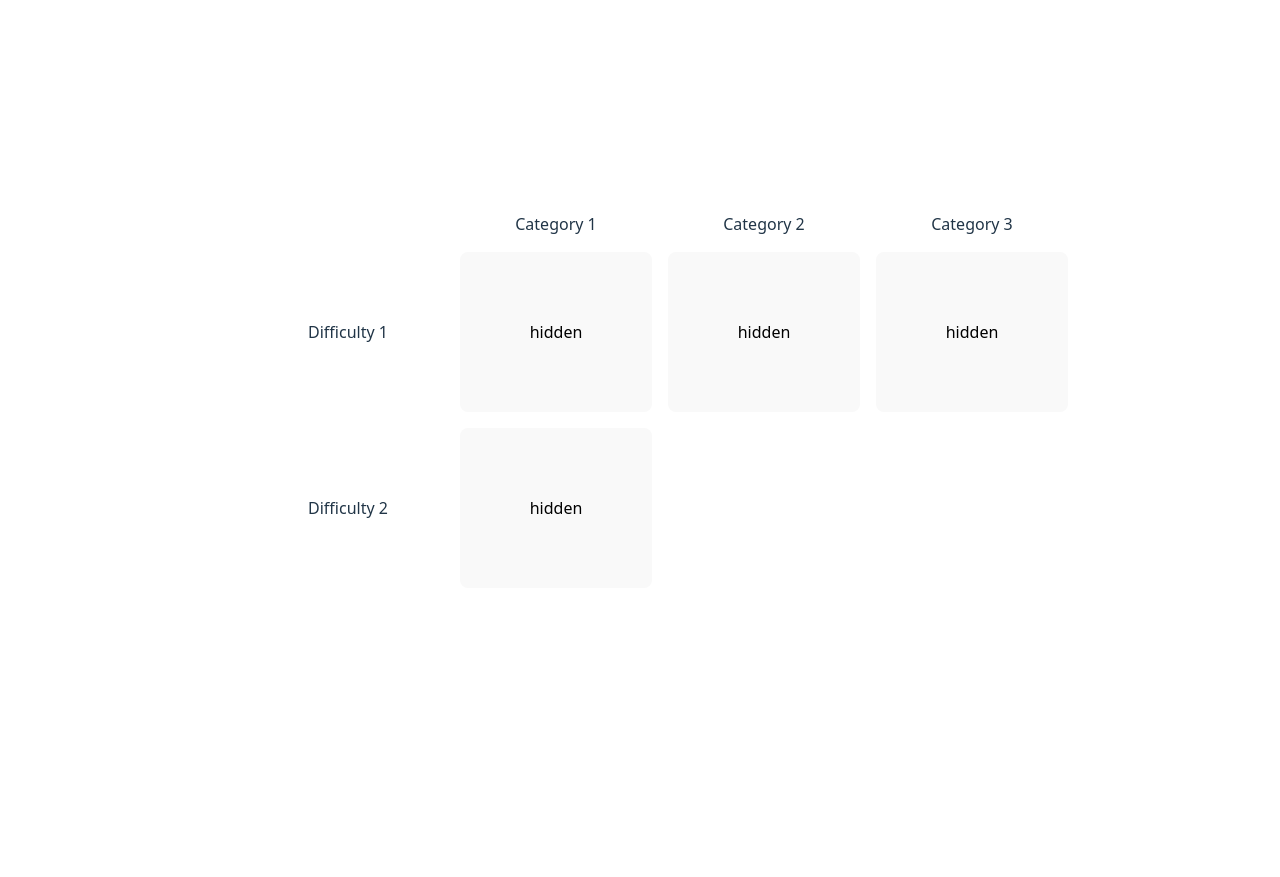
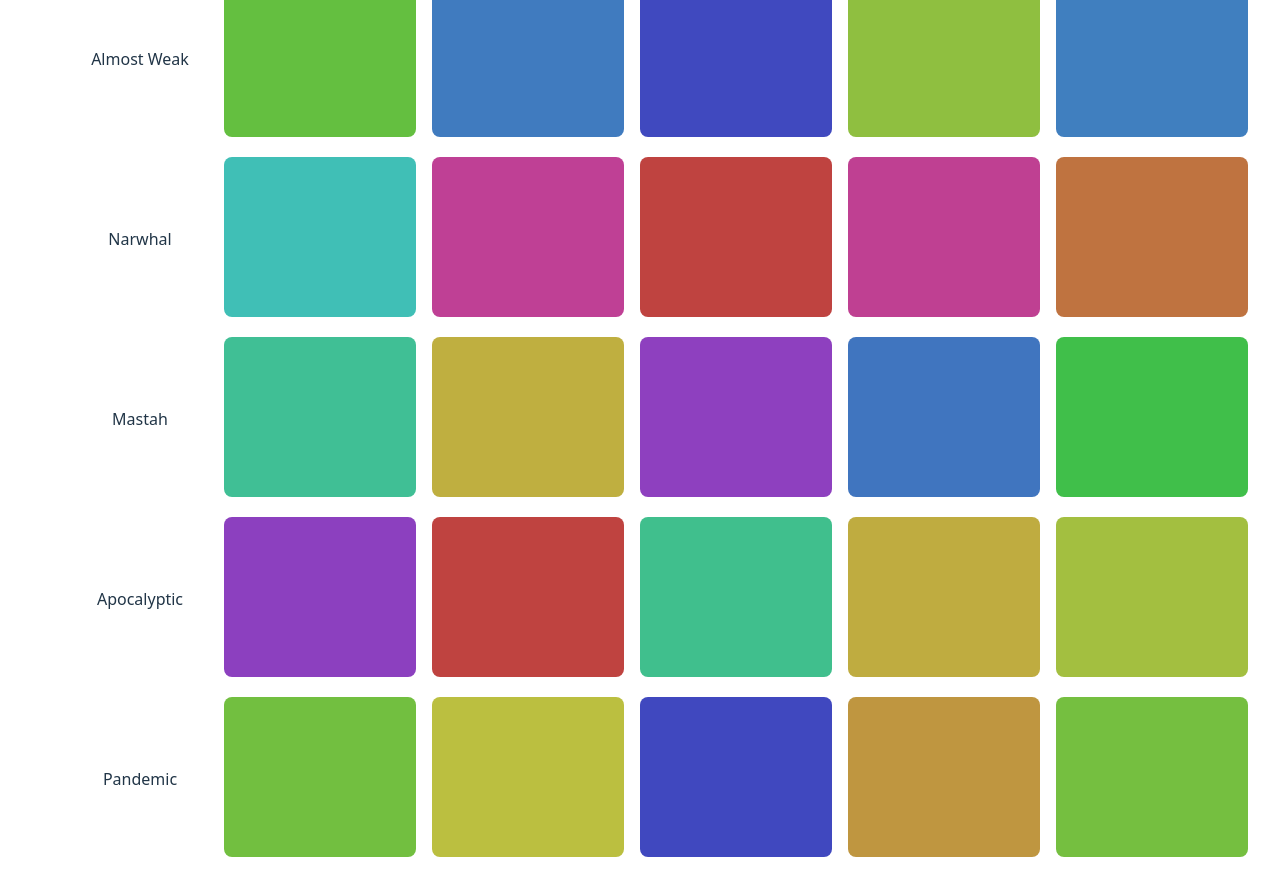
Before and after one commit to christenlanger/pic-cha, a React (Vite) app: page / in a window 1280 px wide. Before the commit the page ends 800 px from the top, so only its background shows below. Built offline with nearby package versions, Linux system fonts and the light colour scheme.

Commit message:
CSS class additions. Config modifications.

```diff
--- a/index.html
+++ b/index.html
@@ -6,6 +6,7 @@
     <title>pic-react</title>
   </head>
   <body>
+    <div id="modal-root"></div>
     <div id="root"></div>
     <script type="module" src="/src/main.tsx"></script>
   </body>
--- a/public/config.json
+++ b/public/config.json
@@ -1,9 +1,10 @@
 {
     "theme": "default",
-    "timer": 5,
-    "delay": 0,
+    "timer": 15,
+    "delay": 2,
     "bgm": "audio/folk.mp3",
-    "triggers": {
+    "loadingText": "READY",
+    "triggers.disabled": {
         "start": {
             "bgm": "audio/qloop.mp3"
         },
@@ -12,24 +13,65 @@
             "sfx": "audio/timesup.mp3"
         }
     },
+    "difficulty": {
+        "default": "Extra Stage",
+        "list": [
+            "Almost Weak",
+            "Narwhal",
+            "Mastah",
+            "Apocalyptic",
+            "Pandemic"
+        ]
+    },
     "gameBoard": [
         {
-            "category": "Category 1",
+            "category": "House Hut",
             "items": [
-                { "title": "Title 1", "imgFile": "placeholder.png" },
-                { "title": "Title 2", "imgFile": "placeholder.png" }
+                { "title": "Winter Melon (Kundol)", "imgFile": "images/hh-wintermelon.png" },
+                { "title": "Lima Beans (Patani)", "imgFile": "images/hh-limabeans.png" },
+                { "title": "Ginger (Luya)", "imgFile": "images/hh-ginger.png" },
+                { "title": "Tomato (Kamatis)", "imgFile": "images/hh-tomato.png" },
+                { "title": "Pumpking (Kalabasa)", "imgFile": "images/hh-pumpkin.png" }
             ]
         },
         {
-            "category": "Category 2",
+            "category": "Longganisa",
             "items": [
-                { "title": "Item 1", "imgFile": "placeholder.png" }
+                { "title": "Hamonado", "imgFile": "images/longganisa-hamonado.png" },
+                { "title": "Vigan", "imgFile": "images/longganisa-vigan.png" },
+                { "title": "Lucban Longganisa", "imgFile": "images/longganisa-lucban.png" },
+                { "title": "Chorizo de Cebu", "imgFile": "images/longganisa-chorizodecebu.png" },
+                { "title": "Longganisa de Guinobatan", "imgFile": "images/longganisa-guinobatan.png" }
             ]
         },
         {
-            "category": "Category 3",
+            "category": "Longganisa",
             "items": [
-                { "title": "Entry 1", "imgFile": "placeholder.png" }
+                { "title": "Hamonado", "imgFile": "images/longganisa-hamonado.png" },
+                { "title": "Vigan", "imgFile": "images/longganisa-vigan.png" },
+                { "title": "Lucban Longganisa", "imgFile": "images/longganisa-lucban.png" },
+                { "title": "Chorizo de Cebu", "imgFile": "images/longganisa-chorizodecebu.png" },
+                { "title": "Longganisa de Guinobatan", "imgFile": "images/longganisa-guinobatan.png" }
+            ]
+        },
+        {
+            "category": "Nangangamatis",
+            "items": [
+                { "title": "Afritada", "imgFile": "images/tomato-afritada.png" },
+                { "title": "Mechado", "imgFile": "images/tomato-mechado.png" },
+                { "title": "Menudo", "imgFile": "images/tomato-menudo.png" },
+                { "title": "Giniling", "imgFile": "images/tomato-giniling.png" },
+                { "title": "Picadillo", "imgFile": "images/tomato-picadillo.png" }
+            ]
+        },
+        {
+            "category": "Larong Kanto",
+            "items": [
+                { "title": "Agawan Base", "imgFile": "images/games-agawanbase.png" },
+                { "title": "Langit-Lupa", "imgFile": "images/games-langitlupa.png" },
+                { "title": "Tumbang Preso", "imgFile": "images/games-tumbangpreso.png" },
+                { "title": "Piko", "imgFile": "images/games-piko.png" },
+                { "title": "Shatong", "imgFile": "images/games-shatong.png" }
             ]
         }
     ]
--- a/public/default/style.css
+++ b/public/default/style.css
@@ -1,3 +1,54 @@
-body {
+.item-bg-revealed {
+    background-color: transparent;
+    padding: 0;
+    overflow: hidden;
+}
 
+.item-bg-random {
+    --hue: calc(var(--rand) * 360);
+    background-color: hsl(var(--hue), 50%, 50%);
+    padding: 0;
+    transition: background-color 0.2s;
+
+    &:hover {
+        background-color: hsl(var(--hue), 70%, 60%);
+    }
 }
+
+.game-panel-container {
+    max-width: 90dvw;
+    max-height: 90dvh;
+    bottom: 0;
+
+    &.visible {
+        animation: slide-up 0.5s ease-in-out forwards;
+    }
+}
+
+@keyframes slide-up {
+    0% {
+        translate: 0 2rem;
+        opacity: 0;
+    }
+    100% {
+        translate: 0;
+        opacity: 1;
+    }
+}
+
+.title-container {
+    background-color: rgba(0, 0, 0, 0.5);
+}
+
+.img-container {
+    width: 100%;
+
+    img {
+        height: 100%;
+    }
+
+    p {
+        font-size: 10rem;
+        font-weight: bold;
+    }
+}
--- a/src/App.tsx
+++ b/src/App.tsx
@@ -42,7 +42,11 @@ export default function App() {
     theme: APP_DEFAULTS.theme,
     timer: APP_DEFAULTS.timer,
     delay: APP_DEFAULTS.delay,
-    triggers: {}
+    triggers: {},
+    difficulty: {
+      default: "",
+      list: []
+    }
   });
   const [configLoaded, setConfigLoaded] = useState<boolean>(false);
   const [loadingText, setLoadingText] = useState<ReactNode | null>(<p>Loading config...</p>);
@@ -118,8 +122,18 @@ export default function App() {
       <LoadCSS />
       {configReady ?
         <>
-          <GameBoard gameBoard={gameBoard} onHandleTileClick={handleTileClick} />
-          <GamePanel item={selectedItem && gameBoard[selectedItem.catIdx].items[selectedItem.rowIdx]} timer={config.timer} delay={config.delay} triggers={config.triggers} onReveal={handleReveal} onClose={handleClosePanel} />
+          <GameBoard
+            gameBoard={gameBoard}
+            difficulty={config.difficulty}
+            onHandleTileClick={handleTileClick} />
+          <GamePanel
+            item={selectedItem && gameBoard[selectedItem.catIdx].items[selectedItem.rowIdx]}
+            timer={config.timer}
+            delay={config.delay}
+            triggers={config.triggers}
+            loadingText={config.loadingText}
+            onReveal={handleReveal}
+            onClose={handleClosePanel} />
         </> : loadingText
       }
     </ThemeContext.Provider>
--- a/src/classes/GameController.ts
+++ b/src/classes/GameController.ts
@@ -99,6 +99,7 @@ export class GameController {
 
     reset() {
         this.stop();
+        this.bgmAudio?.pause();
         this.bgmAudio = null;
         this.currentTime = this.timer;
     }
--- a/src/components/GameBoard.scss
+++ b/src/components/GameBoard.scss
@@ -9,8 +9,8 @@
     height: 10rem;
 
     img {
-        max-width: 100%;
-        max-height: 100%;
-        object-fit: fill;
+        width: 100%;
+        height: 100%;
+        object-fit: cover;
     }
 }
--- a/src/components/GameBoard.tsx
+++ b/src/components/GameBoard.tsx
@@ -1,6 +1,6 @@
 import React from 'react';
 
-import type { GameCategoryState } from "../types";
+import type { Difficulty, GameCategoryState } from "../types";
 
 import ItemTile from "./ItemTile";
 
@@ -8,10 +8,11 @@ import "./GameBoard.scss";
 
 type Props = {
     gameBoard: GameCategoryState[];
+    difficulty: Difficulty;
     onHandleTileClick: (catIdx: number, rowIdx: number) => void;
 }
 
-export default function GameBoard({ gameBoard, onHandleTileClick }: Props) {
+export default function GameBoard({ gameBoard, difficulty, onHandleTileClick }: Props) {
     const maxItems: number = Math.max(0, ...gameBoard.map(cat => cat.items.length));
 
     return (
@@ -20,13 +21,13 @@ export default function GameBoard({ gameBoard, onHandleTileClick }: Props) {
           {/* Categories */}
           <li></li>
           {gameBoard.map((cat, catIdx) => (
-            <li key={`cat-${catIdx}`}>{cat.category}</li>
+            <li key={`cat-${catIdx}`} className="category-name">{cat.category}</li>
           ))}
 
           {/* Items */}
           {Array.from({ length: maxItems }).map((_, rowIdx) => (
             <React.Fragment key={`row-${rowIdx}`}>
-              <li>Difficulty {rowIdx + 1}</li>
+              <li className="difficulty-name">{rowIdx < difficulty.list.length ? difficulty.list[rowIdx] : difficulty.default}</li>
               {gameBoard.map((cat, catIdx) => (
                 <li key={`item-${catIdx}-${rowIdx}`}>
                     {cat.items[rowIdx] && <ItemTile item={cat.items[rowIdx]} onClick={() => onHandleTileClick(catIdx, rowIdx)} />}
--- a/src/components/GamePanel.tsx
+++ b/src/components/GamePanel.tsx
@@ -1,4 +1,5 @@
 import { useState, useContext, useEffect, useRef } from "react";
+import { createPortal } from "react-dom";
 
 import type { GameItemState, Triggers } from "../types";
 import { GameController } from "../classes/GameController";
@@ -14,11 +15,12 @@ type Props = {
     timer: number;
     delay?: number;
     triggers: Triggers;
+    loadingText?: string;
     onReveal: () => void;
     onClose: () => void;
 }
 
-export default function GamePanel({ item, timer, delay = 0, triggers, onReveal, onClose }: Props) {
+export default function GamePanel({ item, timer, delay = 0, triggers, loadingText = "Loading...", onReveal, onClose }: Props) {
     const [imgLoaded, setImgLoaded] = useState<boolean>(false);
     const [showHint, setShowHint] = useState<boolean>(false);
     const [timeLeft, setTimeLeft] = useState<number>(timer);
@@ -49,7 +51,7 @@ export default function GamePanel({ item, timer, delay = 0, triggers, onReveal,
             setTimerIsRunning(true);
             if (!item?.isRevealed) gameController?.start();
             timeoutRef.current = null;
-        }, Math.max(0, delay));
+        }, Math.max(0, delay * 1000));
     };
 
     const toggleTimer = () => {
@@ -100,7 +102,7 @@ export default function GamePanel({ item, timer, delay = 0, triggers, onReveal,
     const canResumeTimer = item?.isRevealed || timerIsDone;
     const showTimer = !(item?.isRevealed || timerIsDone);
 
-    return (
+    return createPortal(
         <dialog className={`game-panel-container ${item ? "visible" : ""}`}>
             {showTimer && <Timer timeLeft={timeLeft} />}
 
@@ -114,7 +116,7 @@ export default function GamePanel({ item, timer, delay = 0, triggers, onReveal,
 
             <div className="img-container">
                 <img src={`${theme}/${item?.imgFile}`} onLoad={handleImgLoad} style={{ display: imgLoaded ? "inline" : "none" }} />
-                {!imgLoaded && <p>Loading...</p>}
+                {!imgLoaded && <p>{loadingText}</p>}
             </div>
 
             <menu className="menu-container">
@@ -123,6 +125,7 @@ export default function GamePanel({ item, timer, delay = 0, triggers, onReveal,
                 {showTimer && <li><button onClick={toggleTimer} disabled={canResumeTimer}>{timerIsRunning ? "Pause" : "Resume"} Timer</button></li>}
                 <li><button onClick={handleClose}>Close</button></li>
             </menu>
-        </dialog>
+        </dialog>,
+        document.getElementById("modal-root")!
     );
 }
--- a/src/components/ItemTile.tsx
+++ b/src/components/ItemTile.tsx
@@ -1,4 +1,4 @@
-import { useContext } from "react";
+import { useState, useContext } from "react";
 
 import type { GameItemState } from "../types";
 
@@ -9,11 +9,12 @@ type Props = {
 } & React.ButtonHTMLAttributes<HTMLButtonElement>;
 
 export default function ItemTile({ item, ...props }: Props) {
+    const [randomStyle] = useState(() => Math.random());
     const theme = useContext(ThemeContext);
 
     return (
-        <button {...props} onClick={props.onClick}>
-            { item.isRevealed ? <img src={`${theme}/${item.imgFile}`} /> : "hidden" }
+        <button {...props} onClick={props.onClick} className={item.isRevealed ? "item-bg-revealed" : "item-bg-random"} style={{ "--rand": randomStyle } as React.CSSProperties}>
+            { item.isRevealed && <img src={`${theme}/${item.imgFile}`} /> }
         </button>
     );
 }
--- a/src/index.css
+++ b/src/index.css
@@ -3,7 +3,6 @@
   --color-borders: 100, 108, 255;
 
   font-family: system-ui, Avenir, Helvetica, Arial, sans-serif;
-  line-height: 1.5;
   font-weight: 400;
 
   color-scheme: light dark;
@@ -74,6 +73,10 @@ button:disabled {
   color: rgb(var(--color-borders));
 }
 
+#modal-root {
+  z-index: 9999;
+}
+
 @media (prefers-color-scheme: light) {
   :root {
     color: #213547;
```
Also changed, not shown: src/dummy.ts (deleted, +0 -30 lines), src/types.ts (+7 -0 lines).
